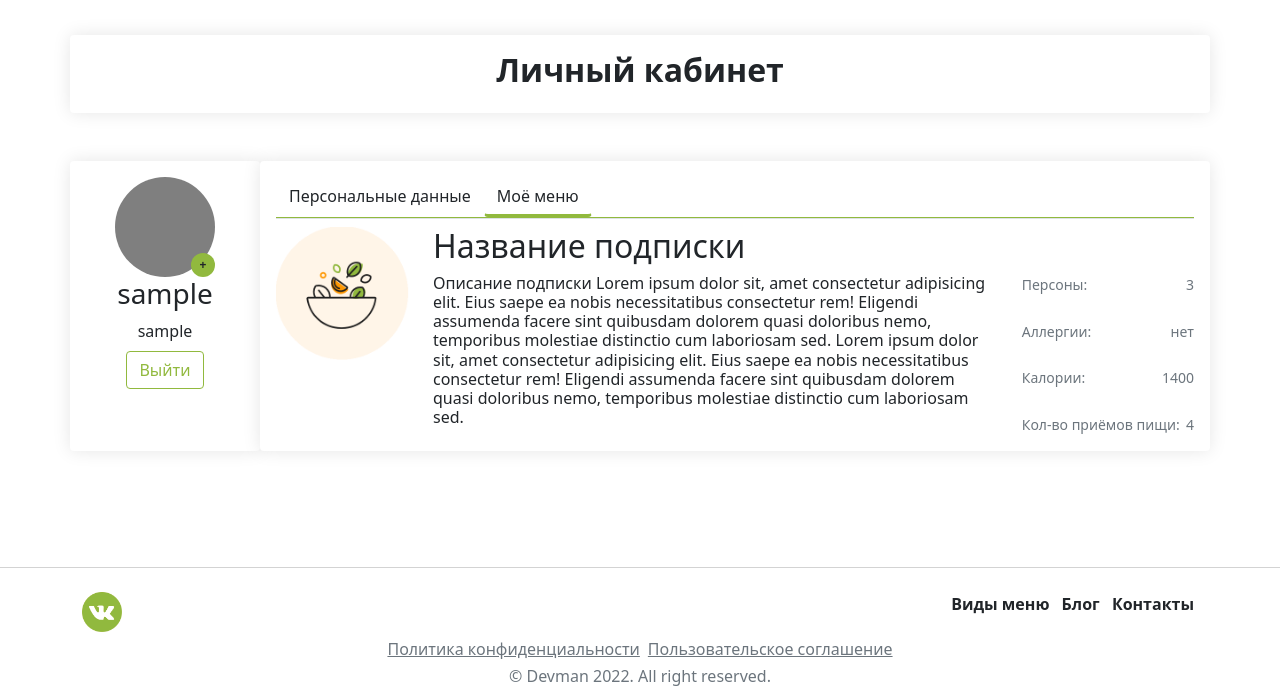
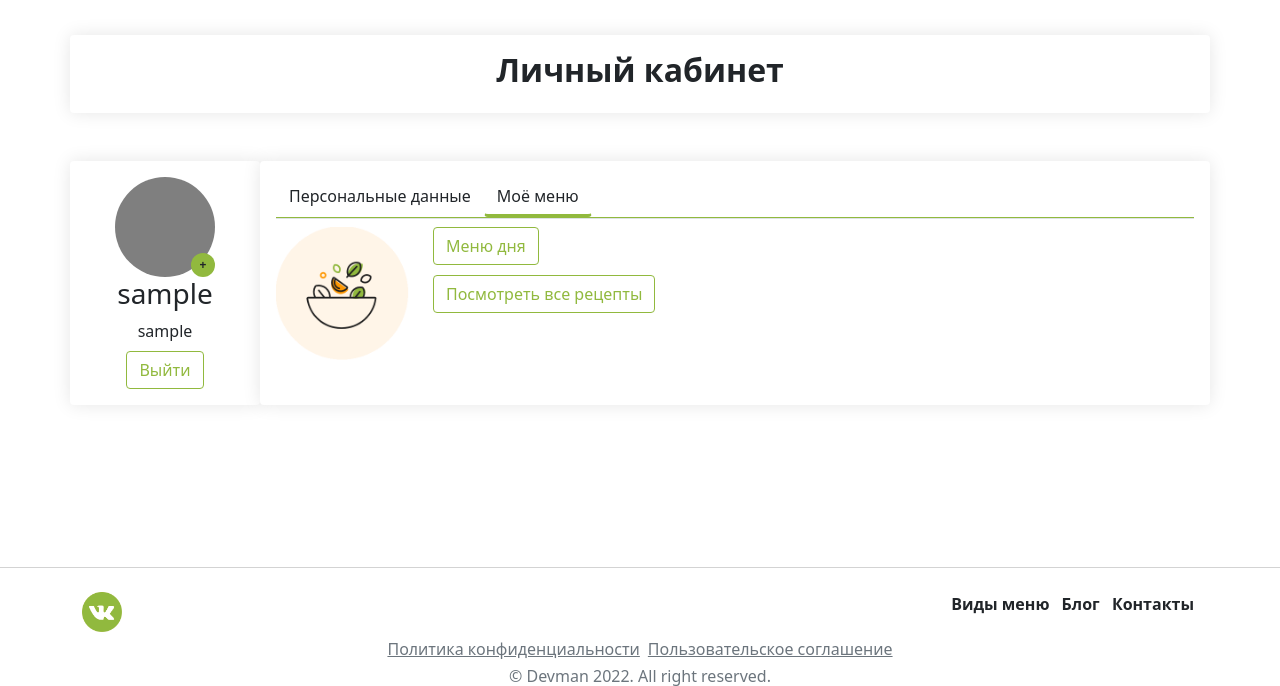
Before and after one commit to Gulfia83/foodplan, a Django app: page /lk/ in a window 1280 px wide, after a click on "Моё меню". Shown: the part 82-768 px from the top of the page. Run offline with Django 5.2, Linux system fonts and the light colour scheme; the visitor is signed in with stand-in values (Sample User, id 1).

Commit message:
Add buttons to lk.html

```diff
--- a/templates/lk.html
+++ b/templates/lk.html
@@ -80,29 +80,13 @@
                                         <div class="col-10 col-md-10">
                                             <div class="row">
                                                 <div class="col-12">
-                                                    <h2>Название подписки</h2>
+                                                    <a href="{% url 'day_menu' %}" class="btn shadow-none btn-outline-success foodplan_green foodplan__border_green">Меню дня</a>
                                                 </div>
-                                                <div class="col-md-12 col-lg-9">
-                                                    <h6>Описание подписки Lorem ipsum dolor sit, amet consectetur adipisicing elit. Eius saepe ea nobis necessitatibus
-                                                        consectetur rem! Eligendi assumenda facere sint quibusdam dolorem quasi doloribus nemo, temporibus molestiae
-                                                        distinctio cum laboriosam sed. Lorem ipsum dolor sit, amet consectetur adipisicing elit. Eius saepe ea nobis
-                                                        necessitatibus consectetur rem! Eligendi
-                                                        assumenda facere sint quibusdam dolorem quasi doloribus nemo, temporibus molestiae distinctio cum laboriosam
-                                                        sed.</h6>
+                                                <br />
+                                                <br />
+                                                <div class="col-12">
+                                                    <a href="{% url 'all_recipes' %}" class="btn shadow-none btn-outline-success foodplan_green foodplan__border_green">Посмотреть все рецепты</a>
                                                 </div>
-                                                <div class="col-md-12 col-lg-3 text-muted d-flex flex-column justify-content-between">
-                                                    <div class="d-flex flex-row justify-content-between">
-                                                        <small>Персоны: </small><small>3</small>
-                                                    </div>
-                                                    <div class="d-flex flex-row justify-content-between">
-                                                        <small>Аллергии: </small><small>нет</small>
-                                                    </div>
-                                                    <div class="d-flex flex-row justify-content-between">
-                                                        <small>Калории: </small><small>1400</small>
-                                                    </div>
-                                                    <div class="d-flex flex-row justify-content-between">
-                                                        <small>Кол-во приёмов пищи: </small><small>4</small>
-                                                    </div>
 
                                                 </div>
                                             </div>
```
